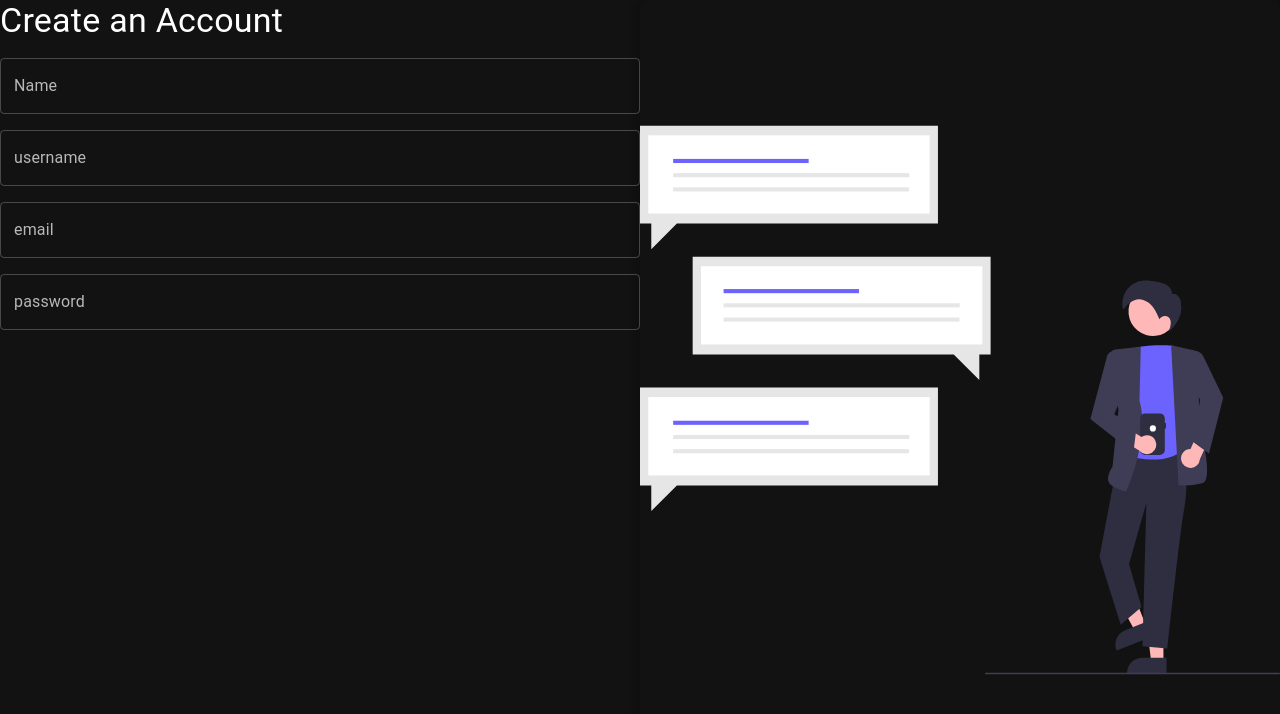
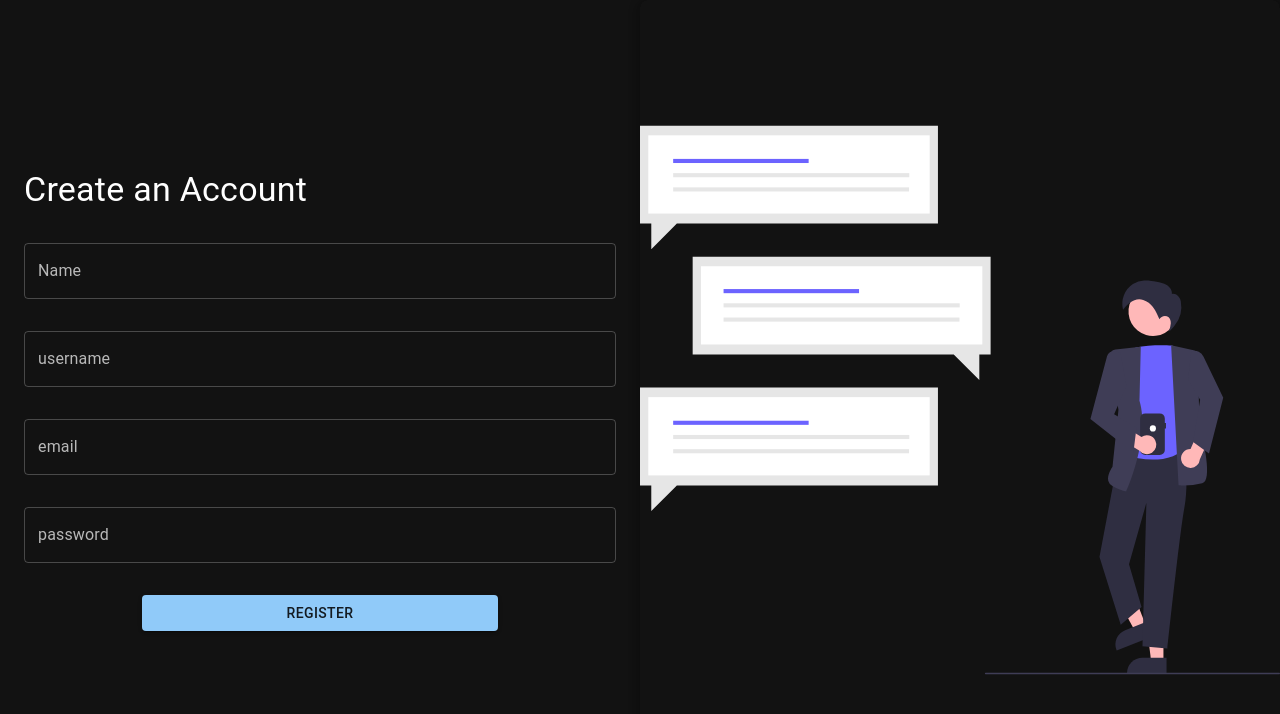
Before and after one commit to inaciogu/Chat-app, a React (Create React App) app: page /registration in a window 1280 px wide. Shown: the top 714 px of the page. Built offline with nearby package versions, Linux system fonts and the light colour scheme; no server answers.

Commit message:
feat: Registration with field validations

```diff
--- a/src/pages/Registration.tsx
+++ b/src/pages/Registration.tsx
@@ -1,10 +1,12 @@
 import { yupResolver } from '@hookform/resolvers/yup';
 import * as yup from 'yup';
 import {
-  Box, Stack, TextField, Typography,
+  Alert,
+  Box, Button, Stack, TextField, Typography,
 } from '@mui/material';
 import { useForm, Controller, SubmitHandler } from 'react-hook-form';
 import useAccount from 'hooks/useAccount';
+import { useState } from 'react';
 import { RootStyle } from './Principal';
 import registerBackground from '../assets/register_background.svg';
 
@@ -18,12 +20,14 @@ interface IRegisterInputs {
 const schema = yup.object({
   name: yup.string().required(),
   username: yup.string().required(),
-  email: yup.string().email(),
+  email: yup.string().email().required(),
   password: yup.string().required(),
 });
 
 export default function Registration() {
   const { registration } = useAccount();
+
+  const [authError, setAuthError] = useState<string | undefined>();
 
   const {
     handleSubmit,
@@ -35,13 +39,14 @@ export default function Registration() {
       await registration(data);
     } catch (error: any) {
       console.log(error.response.data.message);
+      setAuthError(error.response.data.message);
     }
   };
 
   return (
     <RootStyle>
-      <Stack component="form" onSubmit={() => handleSubmit(onSubmit)} width="100%" height="100%" spacing={2}>
-        <Typography variant="h4">Create an Account</Typography>
+      <Stack component="form" onSubmit={handleSubmit(onSubmit)} width="100%" height="100%" spacing={4} justifyContent="center" alignItems="center" padding={3}>
+        <Typography alignSelf="flex-start" variant="h4">Create an Account</Typography>
         <Controller
           name="name"
           control={control}
@@ -74,6 +79,10 @@ export default function Registration() {
             <TextField {...field} fullWidth label="password" error={!!errors.password} helperText={errors.password?.message} />
           )}
         />
+        {authError && (
+          <Alert severity="warning" sx={{ width: '100%' }}>{authError}</Alert>
+        )}
+        <Button variant="contained" type="submit" sx={{ width: '60%' }}>Register</Button>
       </Stack>
       <Box
         display={
```
